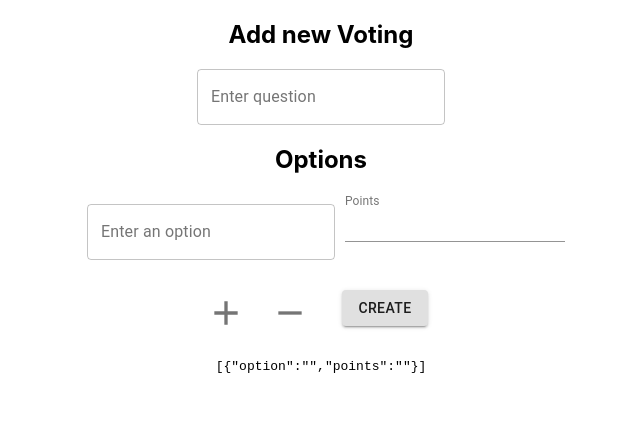
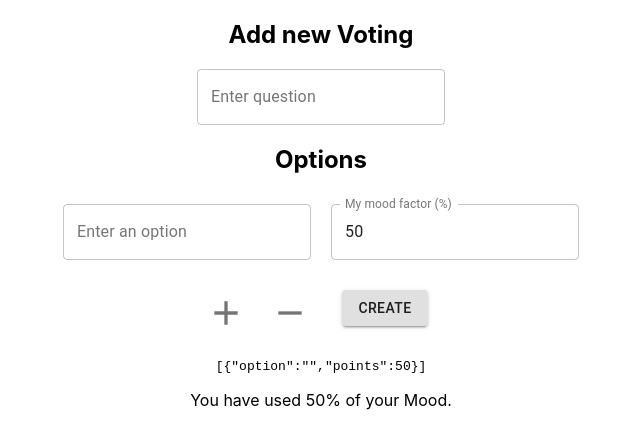
Before and after one commit to christophersiem/findout, a React (Create React App) app in the folder findout-frontend/: page /add in a window 1280 px wide. Shown: the top 448 px of the page, without its empty margins (319-959 px from the left). Built offline with nearby package versions, Linux system fonts and the light colour scheme.

Commit message:
Use moodfactor

```diff
--- a/findout-frontend/src/pages/AddVoting.js
+++ b/findout-frontend/src/pages/AddVoting.js
@@ -10,17 +10,38 @@ import {addNewQuestion} from "../utils/question-utils";
 export default function AddVoting() {
 
 
+    const [moodFactor, setMoodFactor] = useState(50)
     const [question, setQuestion] = useState("");
     const [optionList, setOptionList] = useState([
-        {option: "", points:""},
+        {option: "", points: 50},
     ]);
 
-    const handleChange = (e, index) => {
-        const {name, value} = e.target;
+    const handleChangeOptions = (event, index) => {
+        const {name, value} = event.target;
         const list = [...optionList];
         list[index][name] = value;
+        setOptionList(list)
+    }
 
+    const handleChangePoints = (event, index) => {
+        const {name, value} = event.target;
+        const list = [...optionList];
+        list[index][name] = parseInt(value);
         setOptionList(list)
+        sumOfAllPointsUsed()
+
+    }
+
+    function sumOfAllPointsUsed() {
+
+        // Get all values of optionList with key "points" into an array
+        let result = optionList.map(x => x.points);
+
+        //Summarize all values from Array
+        let sum = result.reduce(function (a, b) {
+            return a + b;
+        });
+        setMoodFactor(sum)
     }
 
     const handleChangeQuestion = (event) => {
@@ -28,8 +49,7 @@ export default function AddVoting() {
     };
 
     const handleAddClick = () => {
-        setOptionList([...optionList, {option: "", points: ""}]);
-
+        setOptionList([...optionList, {option: "", points: 0}]);
     };
 
     const handleRemoveClick = () => {
@@ -39,15 +59,16 @@ export default function AddVoting() {
     };
 
     const questionToAdd = {
-        question:question,
-        optionList:optionList
-    }
+        question: question,
+        optionList: optionList
+    };
 
     function handleSubmit() {
         console.log(optionList)
         addNewQuestion(questionToAdd)
             .catch((e) => console.error(e))
     }
+
 
     return (
         <>
@@ -67,30 +88,31 @@ export default function AddVoting() {
 
             <h2>Options</h2>
             <form noValidate autoComplete="off">
-                {optionList.map((item, i) => {
+                {optionList.map((item, index) => {
                     return (
-                        <div key={i}>
+                        <div key={index}>
+
                             <TextField
-                                onChange={e => handleChange(e, i)}
+                                onChange={event => handleChangeOptions(event, index)}
                                 value={item.option}
-                                style={{margin: 10}}
                                 name="option"
+                                type="text"
                                 id="outlined-secondary"
                                 label="Enter an option"
                                 variant="outlined"
                                 color="black"
+                                style={{margin: 10}}
                             />
+
                             <TextField
-                                type="number"
-                                onChange={e => handleChange(e, i)}
+                                onChange={event => handleChangePoints(event, index)}
                                 value={item.points}
                                 name="points"
-                                id="standard-number"
-                                label="Points"
+                                id="outlined-number"
+                                label="My mood factor (%)"
                                 type="number"
-                                InputLabelProps={{
-                                    shrink: true,
-                                }}
+                                variant="outlined"
+                                style={{margin: 10}}
                             />
 
 
@@ -114,6 +136,7 @@ export default function AddVoting() {
                 style={{margin: 20}}
             >Create</Button>
             <pre>{JSON.stringify(optionList)}</pre>
+            <p>You have used {moodFactor}% of your Mood.</p>
         </>
 
     )
```
